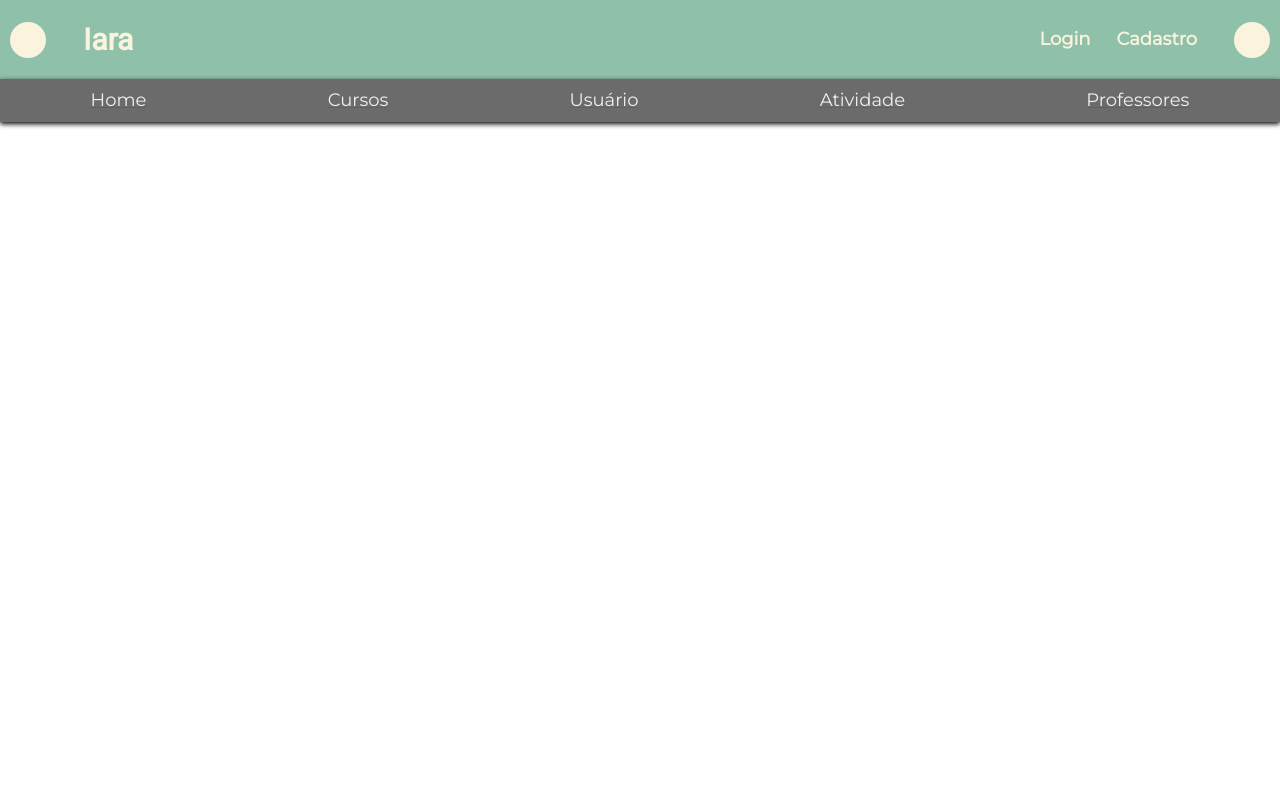
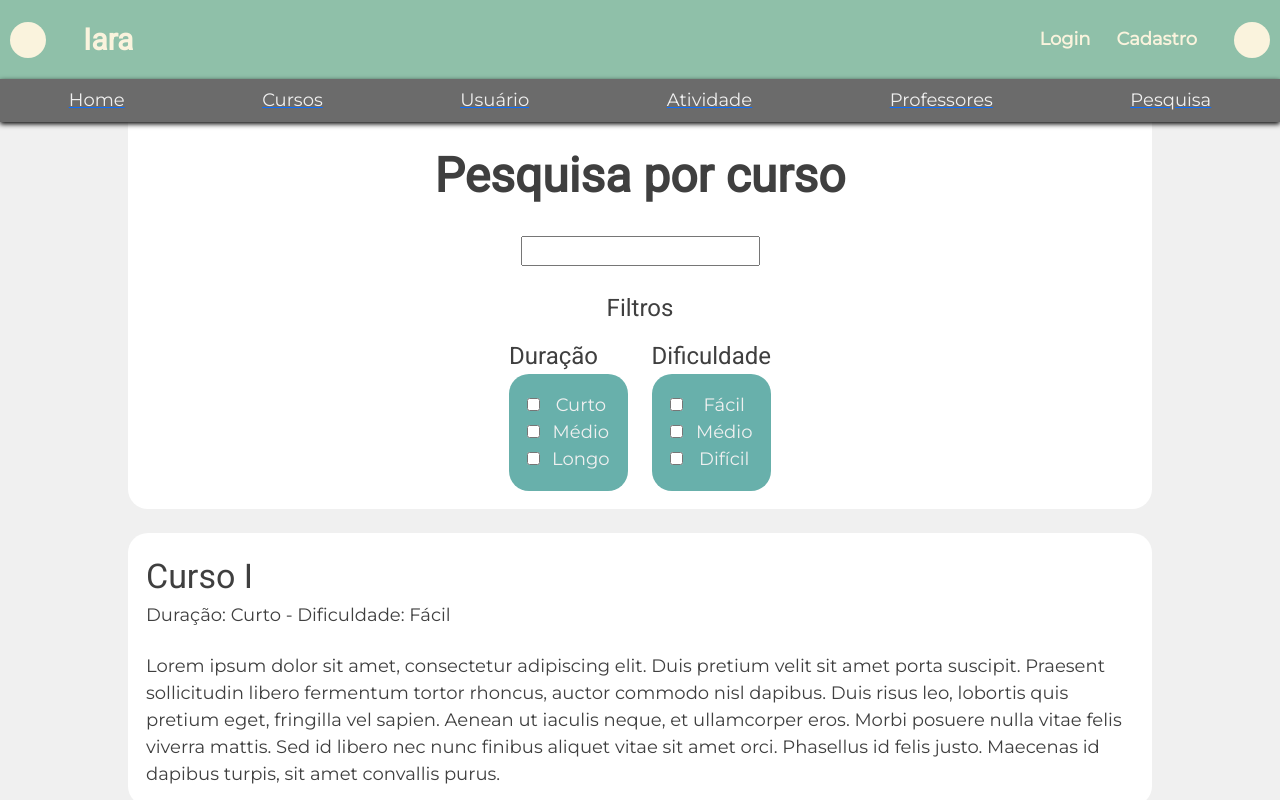
Before and after one commit to GabrielKishida/Iara, a React (Create React App) app: page /search in a window 1280 px wide. Shown: the top 800 px of the page. Built offline with nearby package versions, Linux system fonts and the light colour scheme.

Commit message:
Add search page

```diff
--- a/src/components/links/links.tsx
+++ b/src/components/links/links.tsx
@@ -42,6 +42,13 @@ export const Links: React.FC = (props) => {
           </Link>
         </StyledLink>
       </StyledItem>
+      <StyledItem>
+        <StyledLink>
+          <Link to="/search">
+            <Body white>Pesquisa</Body>
+          </Link>
+        </StyledLink>
+      </StyledItem>
     </StyledNav>
   );
 };
--- a/src/components/SearchForm.tsx
+++ b/src/modules/SearchPage/SearchForm.tsx
@@ -1,15 +1,10 @@
 import { withFormik, Form, Field } from "formik";
-import { H1, ProfileCard, VSeparator, HSeparator } from "./";
-import { CursoDificuldade } from "./curso_dificuldade";
-import { HeaderConstitution } from "./header";
-import { Jumbotron } from "./jumbotron";
-import { Links } from "./links";
-import { Col, DivLine, Grid, Row } from "./theme/grid";
-import { WhiteBox, RoundedWhiteBox } from "./white_box/white_box";
-import { H3, H2, H4, H5, Body } from "./typography";
+import { H1, ProfileCard, VSeparator, HSeparator } from "../../components";
+import { Col, DivLine, Grid, Row } from "../../components/theme/grid";
+import { H3, H2, H4, H5, Body } from "../../components/typography";
 import React from "react";
-import { CardContainer } from "./card/card.style";
-import { COLORS } from "./theme";
+import { CardContainer } from "../../components/card/card.style";
+import { COLORS } from "../../components/theme";
 
 const SearchForm = withFormik({
   mapPropsToValues: () => ({
@@ -40,7 +35,7 @@ const SearchFormStructure = () => (
               <H5> Filtros </H5>
               </Col>
             </Row>
-            <VSeparator />
+            <VSeparator half/>
             <Row>
               <Col size={1}>
                 <H5> Duração </H5>
@@ -61,6 +56,17 @@ const SearchFormStructure = () => (
                         <Body white>
                           <Field type="checkbox" name="duration" value="longo" />
                         </Body>
+                      </Row>
+                    </Col>
+                    <Col>
+                      <Row>
+                        <HSeparator half/>
+                      </Row>
+                      <Row>
+                        <HSeparator half/>
+                      </Row>
+                      <Row>
+                        <HSeparator half/>
                       </Row>
                     </Col>
                     <Col>
@@ -107,6 +113,17 @@ const SearchFormStructure = () => (
                     </Col>
                     <Col>
                       <Row>
+                        <HSeparator half/>
+                      </Row>
+                      <Row>
+                        <HSeparator half/>
+                      </Row>
+                      <Row>
+                        <HSeparator half/>
+                      </Row>
+                    </Col>
+                    <Col>
+                      <Row>
                         <Body white>
                           Fácil
                         </Body>
--- a/src/SearchPage.tsx
+++ b/src/modules/SearchPage/SearchPage.tsx
@@ -1,26 +1,19 @@
-import { H1, ProfileCard, VSeparator, HSeparator } from "./components";
-import { CursoDificuldade } from "./components/curso_dificuldade";
-import { HeaderConstitution } from "./components/header";
-import { Jumbotron } from "./components/jumbotron";
-import { Links } from "./components/links";
-import { Col, DivLine, Grid, Row } from "./components/theme/grid";
-import { WhiteBox, RoundedWhiteBox } from "./components/white_box/white_box";
-import { H3, H2, H4, H5, Body } from "./components/typography";
+import { H1, ProfileCard, VSeparator, HSeparator } from "../../components";
+import { CursoDificuldade } from "../../components/curso_dificuldade";
+import { Jumbotron } from "../../components/jumbotron";
+import { Links } from "../../components/links";
+import { Col, DivLine, Grid, Row } from "../../components/theme/grid";
+import { WhiteBox, RoundedWhiteBox } from "../../components/white_box/white_box";
+import { H3, H2, H4, H5, Body } from "../../components/typography";
 import { withFormik, Form, Field } from "formik";
 import React from "react";
 
-import SearchForm from "./components/SearchForm";
+import SearchForm from "./SearchForm";
 
 
 export const SearchPage: React.FC = () => {
   return (
     <Grid>
-      <Row>
-        <HeaderConstitution />
-      </Row>
-      <Row>
-        <Links></Links>
-      </Row>
       <Row>
         <WhiteBox>
             <Row>
@@ -43,11 +36,8 @@ export const SearchPage: React.FC = () => {
               <Row>
                 <Col>
                   <H4> {resultData.name} </H4>
-                </Col>
-              </Row>
-              <Row>
-                <Col>
                   <Body> Duração: {resultData.duration} - Dificuldade: {resultData.difficulty} </Body>
+                  <VSeparator />
                 </Col>
               </Row>
               <Row>
--- a/src/modules/routes.tsx
+++ b/src/modules/routes.tsx
@@ -3,6 +3,7 @@ import { CoursePage } from "./CoursePage/CoursePage";
 import { UserPage } from "./UserPage/UserPage";
 
 import { BrowserRouter, Route } from "react-router-dom";
+import { SearchPage } from "./SearchPage/SearchPage";
 
 const Routes: React.FC = (props) => {
   return (
@@ -11,6 +12,7 @@ const Routes: React.FC = (props) => {
       <Route path="/" exact component={MainPage} />
       <Route path="/course" exact component={CoursePage} />
       <Route path="/user" exact component={UserPage} />
+      <Route path="/search" exact component={SearchPage} />
     </BrowserRouter>
   );
 };
```
